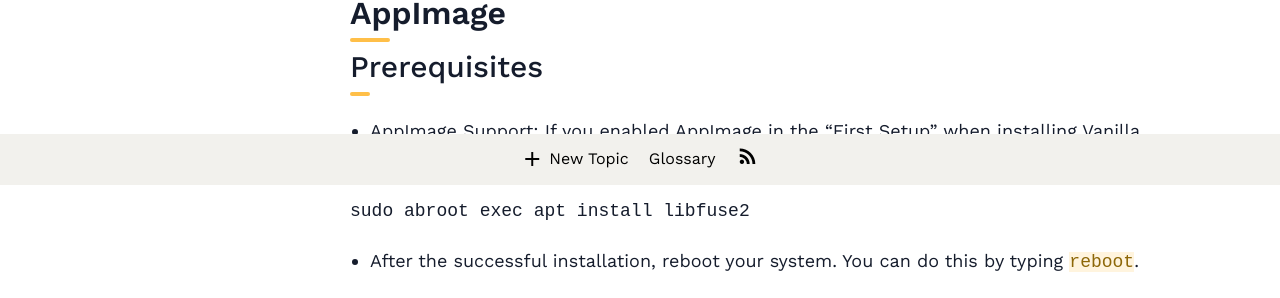
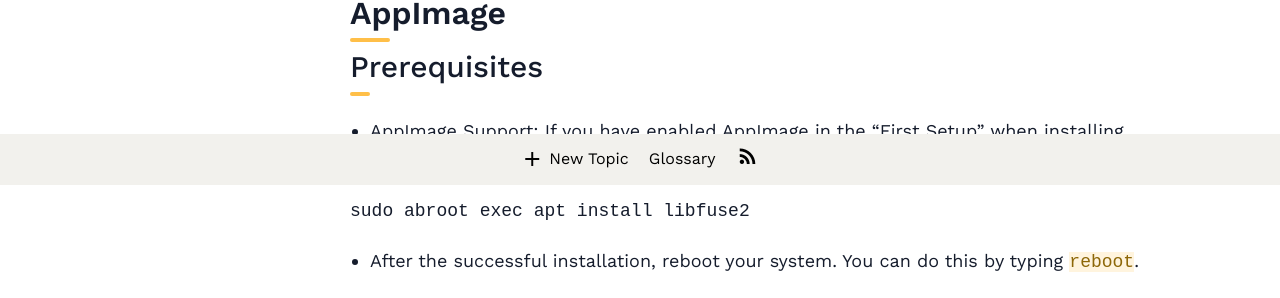
Before and after one commit to Vanilla-OS/handbook, a Jekyll site: the page built from _posts/2023-01-24-install-openrgb.md, in a window 1280 px wide. Shown: the part 715-1013 px from the top of the page. Built offline with Jekyll 4.4.1, drawn with Linux system fonts in a browser that asks for light colours; nearby versions of some CDN libraries; a style sheet for code colours, icons or effects is not loaded.

Commit message:
Improvement
Co-authored-by: K.B.Dharun Krishna <kbdharunkrishna@gmail.com>

````diff
--- a/_posts/2023-01-24-install-openrgb.md
+++ b/_posts/2023-01-24-install-openrgb.md
@@ -30,7 +30,7 @@
 
 ### Prerequisites
 
-- AppImage Support: If you enabled AppImage in the "First Setup" when installing Vanilla OS, you won't have to do anything. If you didn't enable AppImage, run this command:-
+- AppImage Support: If you have enabled AppImage in the "First Setup" when installing Vanilla OS, this step isn't necessary. Or else, run this command:-
 
 ```bash
 sudo abroot exec apt install libfuse2
````
